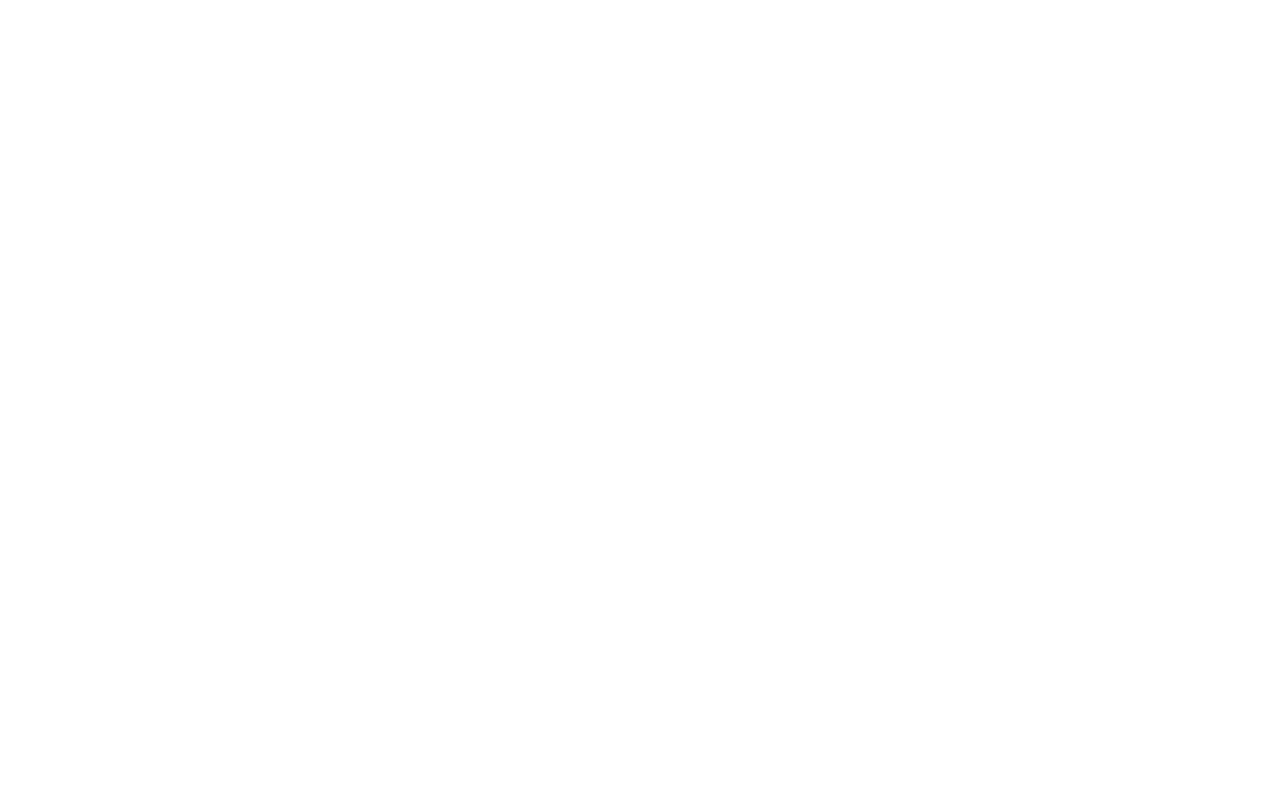
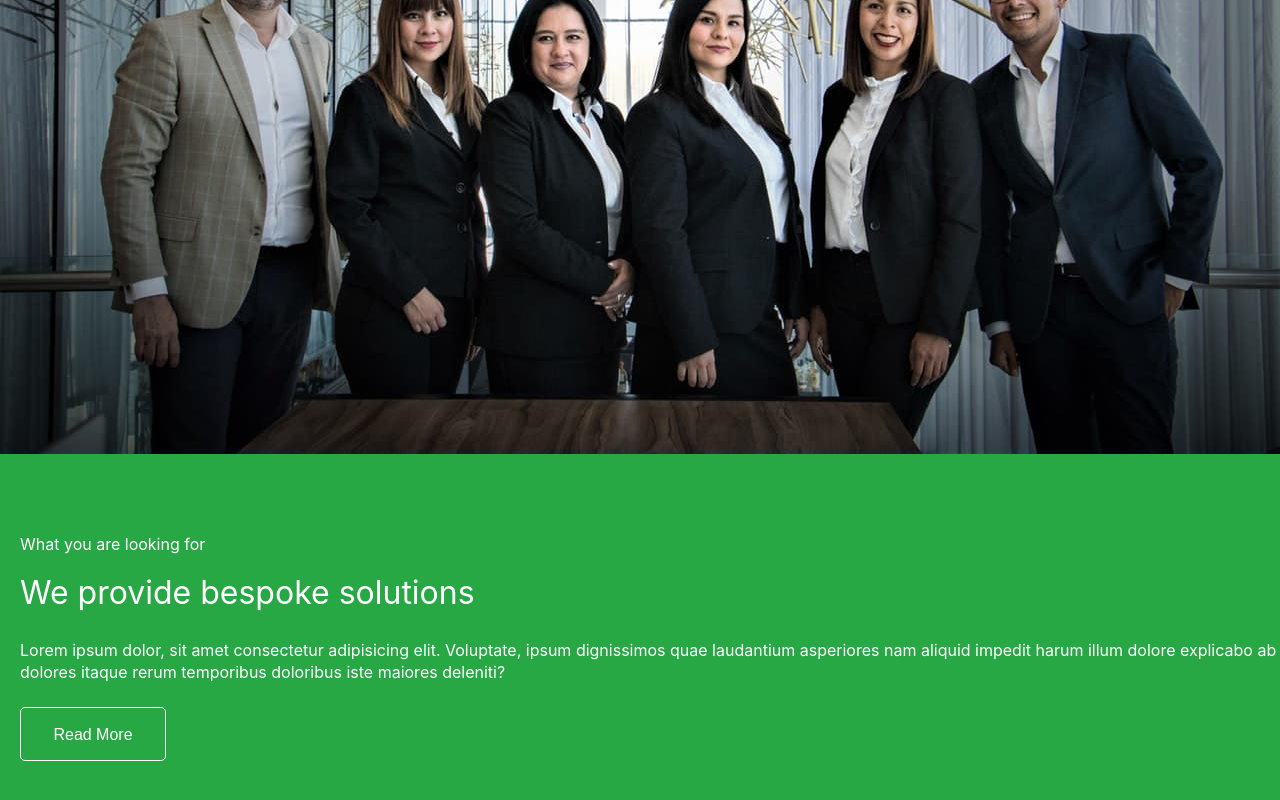
Before and after one commit to Lena-Stukalo/test-softryzen, a React (Create React App) app: page / in a window 1280 px wide. Shown: the part 846-1646 px from the top of the page. Before the commit the page ends 800 px from the top, so only its background shows below. Built offline with nearby package versions, Linux system fonts and the light colour scheme.

Commit message:
about start

```diff
--- /dev/null
+++ b/src/components/about/About.jsx
@@ -0,0 +1,9 @@
+import { Image } from "./image/Image"
+import { Content } from "./content/Content"
+import css from'./About.module.css'
+export function About(){
+    return <div className={css.header} id="about">
+     <Image/>
+     <Content/>
+   </div>
+   }
--- /dev/null
+++ b/src/components/about/content/Content.jsx
@@ -0,0 +1,9 @@
+import css from './Content.module.css'
+export function Content(){
+    return <div className={css.container}>
+        <p className={css.preTitle}>What you are looking for</p>
+    <h2 className={css.title}>We provide bespoke solutions</h2>
+    <p className={css.text}>Lorem ipsum dolor, sit amet consectetur adipisicing elit. Voluptate, ipsum dignissimos quae laudantium asperiores nam aliquid impedit harum illum dolore explicabo ab dolores itaque rerum temporibus doloribus iste maiores deleniti?</p>
+   <button className={css.button}>Read More</button>
+   </div>
+   }
--- /dev/null
+++ b/src/components/about/content/Content.module.css
@@ -0,0 +1,38 @@
+.container{
+    padding-top: 79px;
+    padding-bottom: 79px;
+    padding-left: 20px;
+    background-color:  #28A745;
+    color: #FFFFFF;
+}
+.preTitle{
+font-size: 16px;
+line-height: 22px;
+margin-bottom: 16px;
+}
+.title{
+    font-size: 32px;
+line-height: 44px;
+
+margin-bottom: 24px;
+font-weight: 400;
+
+}
+.text{
+    font-size: 16px;
+line-height: 22px;
+margin-bottom: 24px;
+}
+.button{
+    padding: 16px 32px;
+
+    width: 146px;
+    height: 54px;
+    left: 20px;
+    color: #FFFFFF;
+    border: 1px solid #FFFFFF;
+    border-radius: 5px;
+background-color: transparent;
+font-size: 16px;
+line-height: 22px;
+}
--- /dev/null
+++ b/src/components/about/image/Image.jsx
@@ -0,0 +1,5 @@
+import css from './Image.module.css'
+import img from '../../../images/home/people.jpg'
+export function Image(){
+    return <img src={img} alt="people"  className={css.img}/>
+   }
--- /dev/null
+++ b/src/components/about/image/Image.module.css
@@ -0,0 +1,3 @@
+.img{
+    width: 100%;
+}
--- a/src/components/layout/LayOut.jsx
+++ b/src/components/layout/LayOut.jsx
@@ -1,8 +1,10 @@
 import { Header } from "components/header/Header"
 import { Hero } from "components/hero/Hero"
+import { About } from "components/about/About"
 export function LayOut(){
     return <div className="">
      <Header/>
      <Hero/>
+     <About/>
    </div>
    }
```
Also changed, not shown: src/components/about/About.module.css (added).
